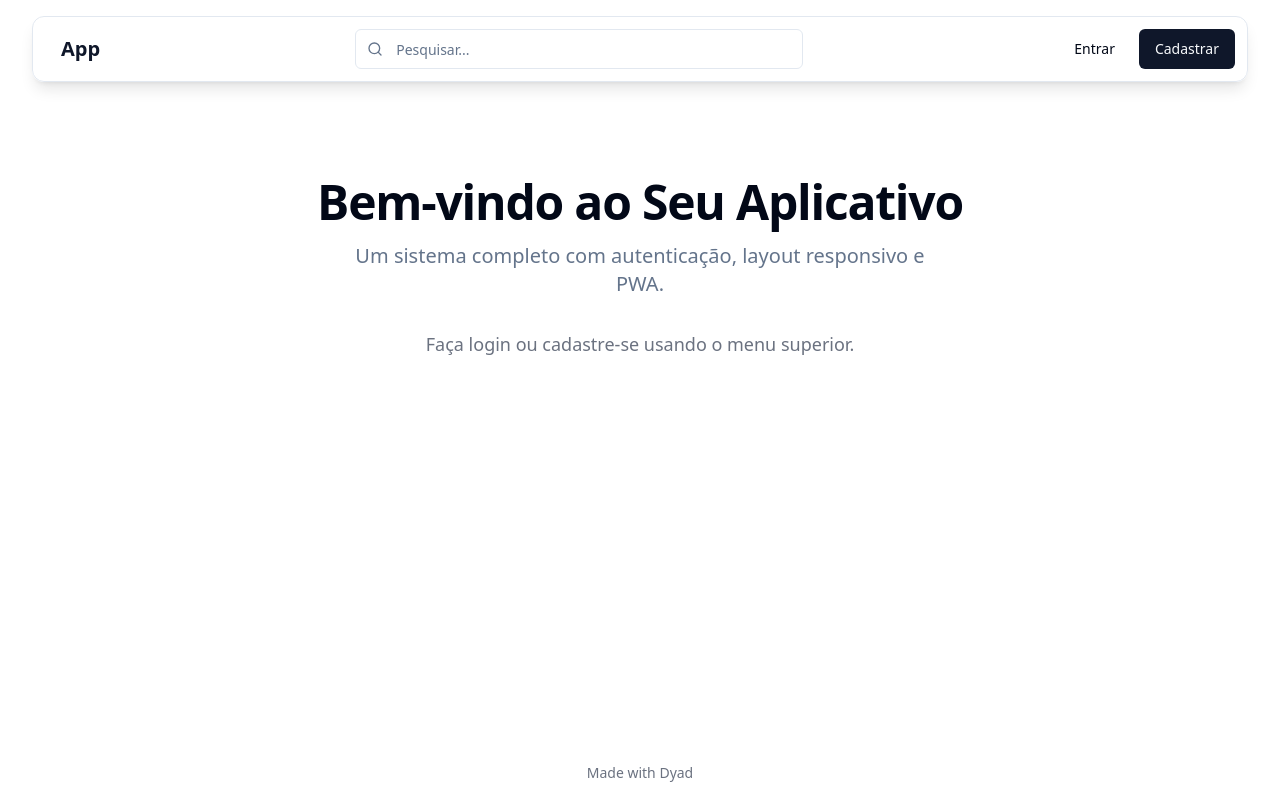
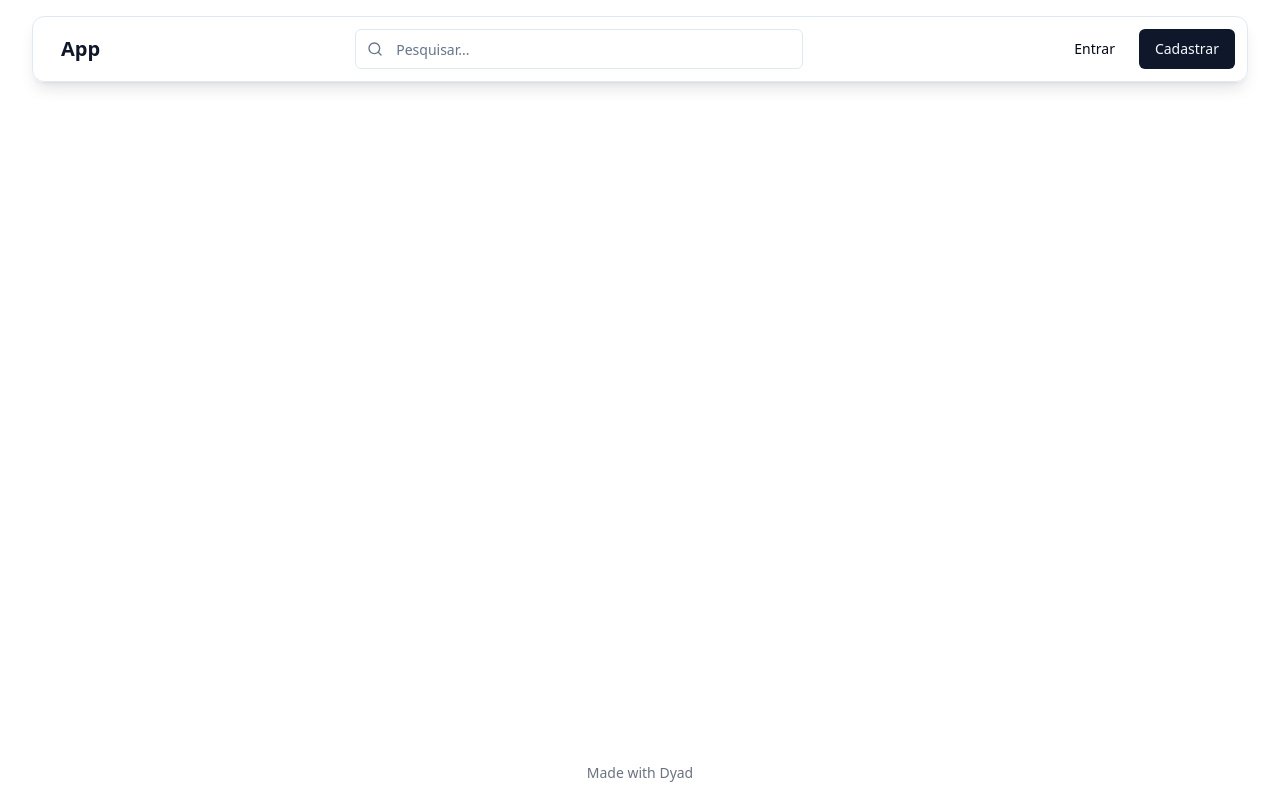
Before and after one commit to maiszoomimpressos-create/pwa, a React (Vite) app: page / in a window 1280 px wide. Built offline with nearby package versions, Linux system fonts and the light colour scheme.

Commit message:
[dyad] Removendo todo o conteúdo da página inicial para usuários deslogados - wrote 1 file(s)

```diff
--- a/src/pages/Index.tsx
+++ b/src/pages/Index.tsx
@@ -7,22 +7,23 @@ const Index = () => {
 
   return (
     <div className="flex flex-col items-center justify-center text-center py-20">
+      {user ? (
+        <>
           <h1 className="text-5xl font-extrabold tracking-tight mb-4">
             Bem-vindo ao Seu Aplicativo
           </h1>
           <p className="text-xl text-muted-foreground mb-8 max-w-xl">
-        Um sistema completo com autenticação, layout responsivo e PWA.
+            Você está logado.
           </p>
-
-      {user ? (
           <Link to="/dashboard">
             <Button size="lg">Ir para o Dashboard</Button>
           </Link>
+        </>
       ) : (
-        // Removendo os botões de Login/Cadastro conforme solicitado.
-        <p className="text-lg text-gray-500">
-          Faça login ou cadastre-se usando o menu superior.
-        </p>
+        // Conteúdo vazio quando não autenticado, conforme solicitado.
+        <div className="h-64 flex items-center justify-center">
+          {/* Opcionalmente, você pode adicionar um placeholder visual aqui se necessário, mas por enquanto, está vazio. */}
+        </div>
       )}
     </div>
   );
```
Lines whose indentation alone changed are shown as unchanged.
